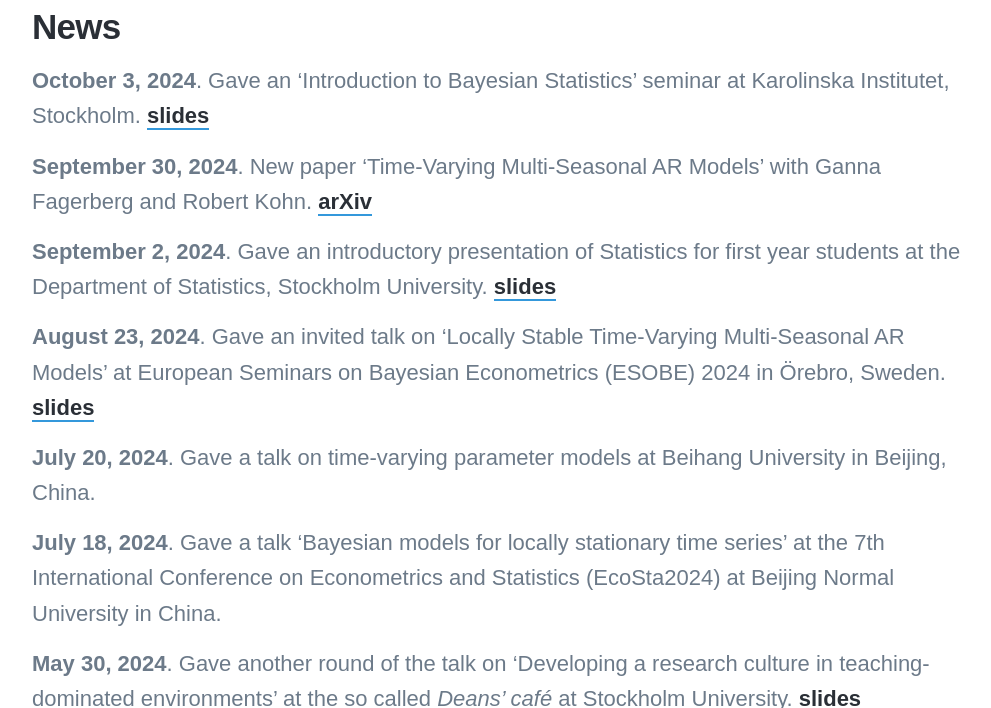
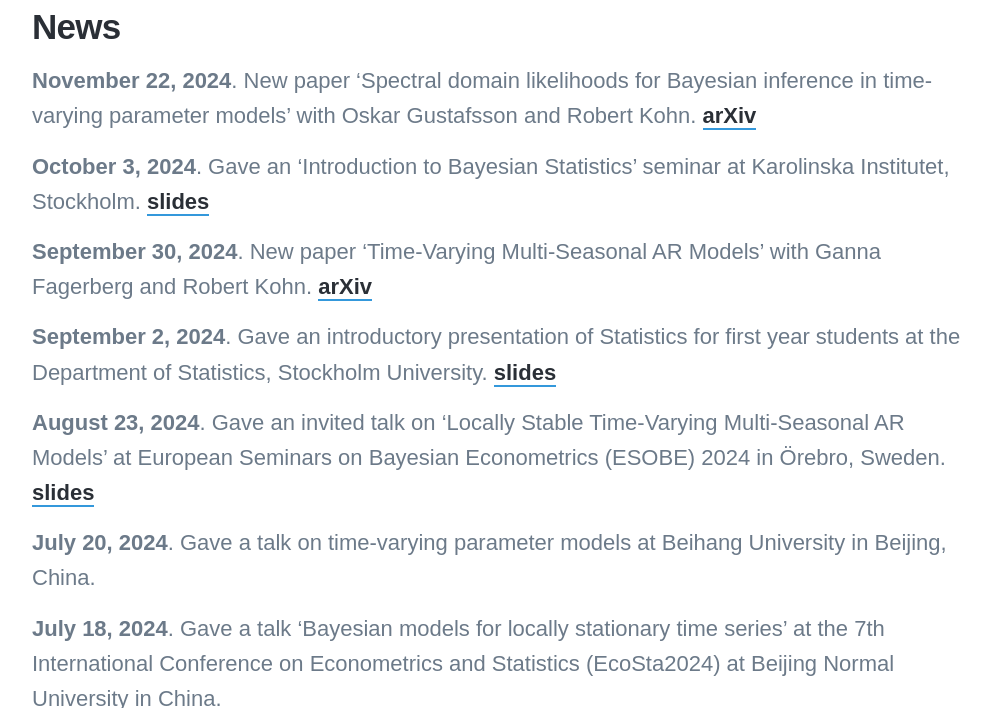
Before and after one commit to mattiasvillani/mattiasvillani.github.io, a Jekyll site: the page built from _pages/news.md, in a window 1280 px wide and 900 px high, scrolled down 416 px, cut to the strip 192-900 px from the top of the window. Shown: the whole strip, without its empty margins (138-1129 px from the left). Built offline with Jekyll 4.4.1, drawn with Linux system fonts in a browser that asks for light colours; nearby versions of some CDN libraries; some web fonts are replaced.

Commit message:
added spectral likelihood paper

```diff
--- a/_pages/news.md
+++ b/_pages/news.md
@@ -7,6 +7,8 @@ featured_image: /images/linocut_newspaper.jpg
 
 
 ## News
+
+**November 22, 2024**. New paper 'Spectral domain likelihoods for Bayesian inference in time-varying parameter models' with Oskar Gustafsson and Robert Kohn. [arXiv](https://arxiv.org/abs/2411.14010)
 
 **October 3, 2024**. Gave an 'Introduction to Bayesian Statistics' seminar at Karolinska Institutet, Stockholm. [slides](https://github.com/mattiasvillani/Talks/raw/master/KIBayesVillani.pdf)
 
```
Also changed, not shown: _data/publist.yml (+8 -0 lines), 1 other file.
